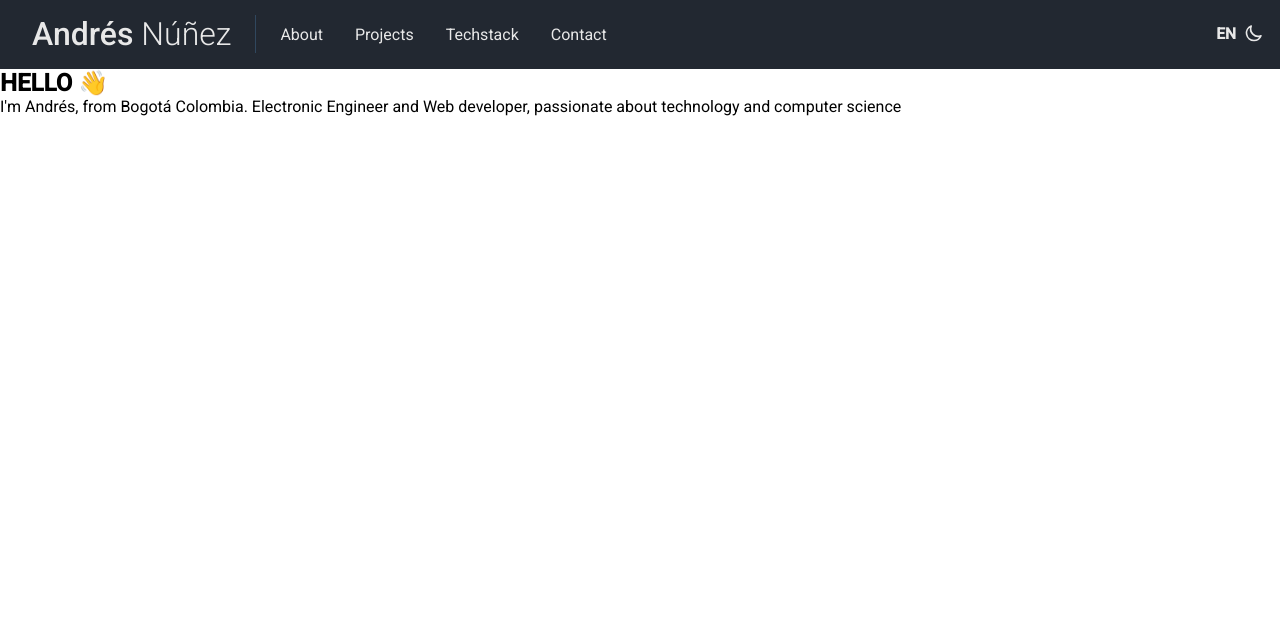
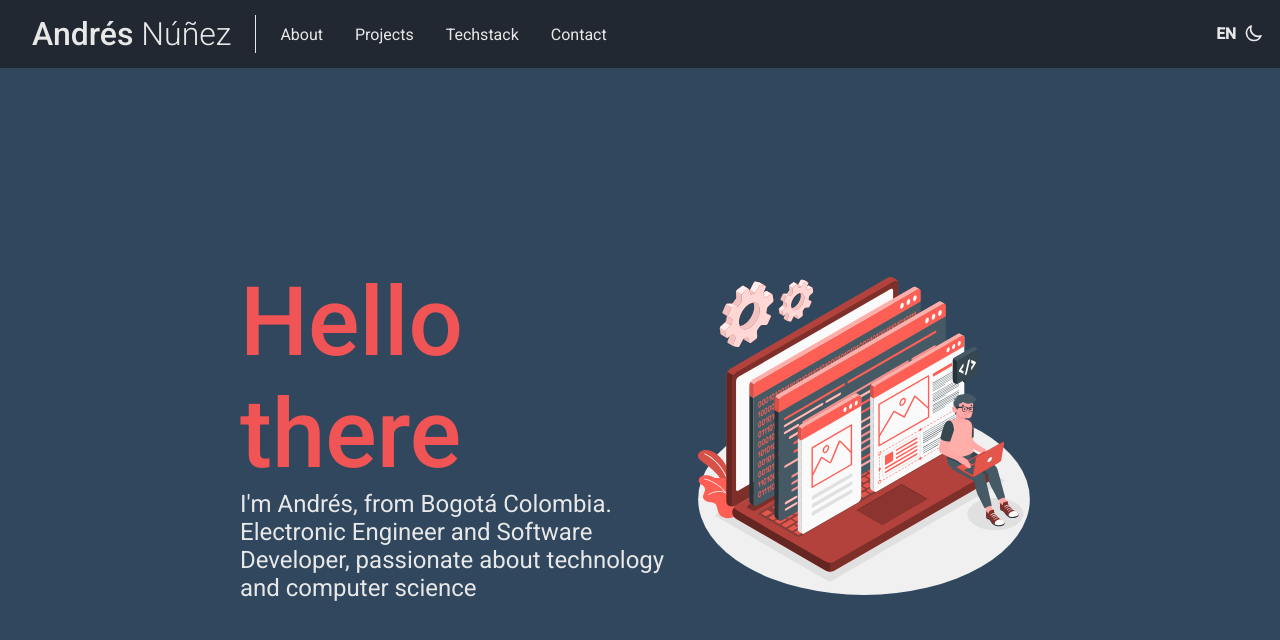
Before and after one commit to AndresNunezG/AndresNunezG.github.io, a React (Create React App) app: page / in a window 1280 px wide. Shown: the top 640 px of the page. Built offline with nearby package versions, Linux system fonts and the light colour scheme.

Commit message:
About section completed with styles

```diff
--- a/src/App.css
+++ b/src/App.css
@@ -7,14 +7,16 @@
 
 .light {
     --main-bg-color: #BDD5EA;
+    --submain-bg-color: #F7F7F0;
     --main-fg-color: #495867;
-    --navbar-divline-color: #577399;
+    --submain-fg-color: #577399;
     --hover-color: #FE5F55;
 }
 
 .dark {
     --main-bg-color: #222831;
+    --submain-bg-color: #30475E;
     --main-fg-color: #E8E8E8;
-    --navbar-divline-color: #30475E;
+    --submain-fg-color: #E8E8E8;
     --hover-color: #F05454;
 }
--- a/src/components/About.jsx
+++ b/src/components/About.jsx
@@ -1,6 +1,7 @@
 import React from 'react';
 
 import { aboutData } from '../data'
+import DevImg from '../images/AboutDeveloper.svg'
 import './styles/About.css';
 
 export default function About (props) {
@@ -12,7 +13,7 @@ export default function About (props) {
                 <p className="About__content">{data.content}</p>
             </div>
             <div className="About__image">
-
+                <img src={DevImg} alt="image developer" />
             </div>
         </section>
     )
--- a/src/components/styles/About.css
+++ b/src/components/styles/About.css
@@ -1,3 +1,27 @@
 #about {
+    background: var(--submain-bg-color);
+    color: var(--main-fg-color);
     width: 100%;
+    height: 91.5vh;
+    display: flex;
+    justify-content: center;
+    align-items: center;
 }
+
+.About__text {
+    width: 35%;
+}
+
+.About__title {
+    color: var(--hover-color);
+    font-weight: 500;
+    font-size: 6em;
+}
+
+.About__content {
+    font-size: 1.5em;
+}
+
+.About__image {
+    width: 22rem;
+}
--- a/src/components/styles/Navbar.css
+++ b/src/components/styles/Navbar.css
@@ -1,7 +1,7 @@
 .Navbar__container {
     margin: 0;
     width: 100%;
-    height: 4.3em;
+    height: 8.5vh;
     position: sticky;
     background-color: var(--main-bg-color);
     display: flex;
@@ -13,7 +13,7 @@
     display: flex;
     margin: 0.5em;
     padding: 0 1.5em;
-    border-right: solid 1px var(--navbar-divline-color);
+    border-right: solid 1px var(--main-fg-color);
     transition: 200ms ease;
 }
 
--- a/src/data.js
+++ b/src/data.js
@@ -15,11 +15,11 @@ export const navbarData = [
 
 export const aboutData = [
     {
-        title: "HELLO 👋",
-        content: "I'm Andrés, from Bogotá Colombia. Electronic Engineer and Web developer, passionate about technology and computer science",
+        title: "Hello there",
+        content: "I'm Andrés, from Bogotá Colombia. Electronic Engineer and Software Developer, passionate about technology and computer science",
     },
     {
-        title: "HOLA! 👋",
-        content: "Soy Andrés, de Bogotá Colombia. Ingeniero electrónico y desarrollador web, apasionado por la tecnología y el computer science"
+        title: "Hola!",
+        content: "Soy Andrés, de Bogotá Colombia. Ingeniero electrónico y desarrollador de software, apasionado por la tecnología y el computer science"
     }
 ];
```
Also changed, not shown: src/images/AboutDeveloper.svg (added).
